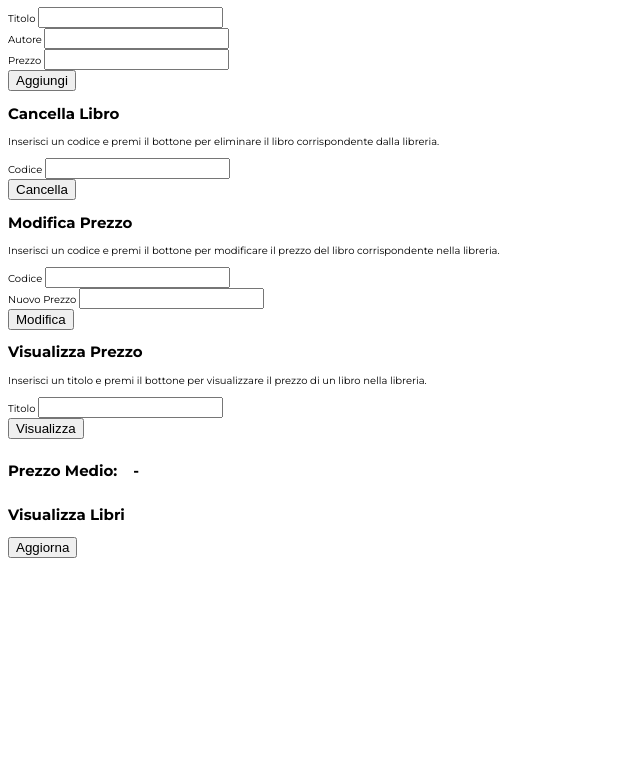
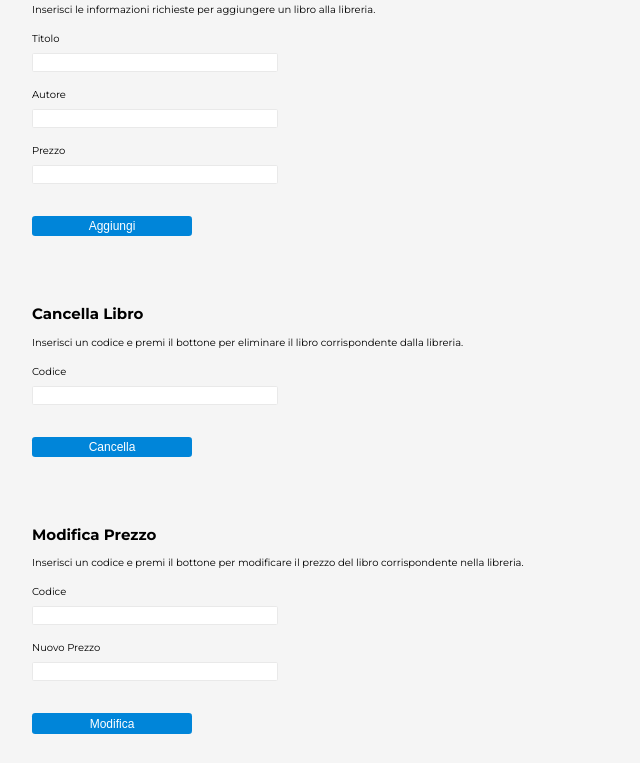
Before and after one commit to therealgabryx/Library-App--Basic, a plain HTML site: page index.html in a window 1280 px wide. Shown: the part 98-861 px from the top of the page, without its empty margins (0-640 px from the left). Before the commit the page ends 800 px from the top, so only its background shows below. Drawn offline with Linux system fonts and the light colour scheme.

Commit message:
basic styling added

```diff
--- a/index.html
+++ b/index.html
@@ -4,7 +4,7 @@
     <meta charset="UTF-8">
     <meta name="viewport" content="width=device-width, initial-scale=1.0">
     <title>Library App - Basic</title>
-    <link href="https://fonts.googleapis.com/css2?family=Montserrat:wght@400;500;600;700&display=swap" rel="stylesheet">
+    <link href="https://fonts.googleapis.com/css2?family=Montserrat:wght@200;300;400;500;600;700&display=swap" rel="stylesheet">
     <link rel="stylesheet" href="./styles/styles.css">
     <script src="./js/app.js"></script>
 </head>
@@ -28,7 +28,7 @@
                 <input type="number" id="aggiungiPrezzo">
             </div>
             <div>
-                <button type="submit" onclick="aggiungiUnLibro()">Aggiungi</button>
+                <button type="submit" onclick="aggiungiUnLibro()"><span>Aggiungi</span></button>
             </div>
             <div>
                 <p id="aggFeedback"></p>
@@ -45,7 +45,7 @@
                 <input type="text" id="eliminaCodice">
             </div>
             <div>
-                <button type="submit" onclick="eliminaLibro()">Cancella</button>
+                <button type="submit" onclick="eliminaLibro()"><span>Cancella</span></button>
             </div>
             <div>
                 <p id="delFeedback"></p>
@@ -66,7 +66,7 @@
                 <input type="number" id="nuovoPrezzo">
             </div>
             <div>
-                <button type="submit" onclick="cambiaPrezzo()">Modifica</button>
+                <button type="submit" onclick="cambiaPrezzo()"><span>Modifica</span></button>
             </div>
             <div>
                 <p id="modFeedback"></p>
@@ -83,7 +83,7 @@
                 <input type="text" id="vediTitolo">
             </div>
             <div>
-                <button type="submit" onclick="visualizzaPrezzoDaTitolo()">Visualizza</button>
+                <button type="submit" onclick="visualizzaPrezzoDaTitolo()"><span>Visualizza</span></button>
             </div>
             <div>
                 <p id="viewFeedback"></p>
@@ -97,7 +97,7 @@
 
     <div class="visualizzaLibri">
         <h2>Visualizza Libri</h2>
-        <button onclick="aggiornaLibri()">Aggiorna</button>
+        <button onclick="aggiornaLibri()"><span>Aggiorna</span></button>
         <div id="visualizzaLibri"></div>
     </div>
 
--- a/styles/styles.css
+++ b/styles/styles.css
@@ -1,6 +1,35 @@
 body {
     font-family: 'Montserrat', sans-serif;
     font-size: 62.5%;
+    margin: 2rem;
+    background-color: whitesmoke;
+}
+
+button {
+    background-color: #0085d9;
+    border: none;
+    color: white;
+    padding: 0.2rem;
+    width: 50%;
+    min-width: 5rem;
+    max-width: 10rem;
+    border-radius: 0.2rem;
+    margin: 1rem 0;
+    display: flex;
+    flex-direction: row;
+    align-items: center;
+    justify-content: center;
+}
+
+button span {
+    font-size: 0.75rem;
+}
+
+input {
+    border: 1px solid rgb(233, 233, 233);
+    border-radius: 0.1rem;
+    min-width: 5rem;
+    max-width: 15rem;
 }
 
 .libro {
@@ -27,3 +56,17 @@ body {
     margin-left: 1rem;
 
 }
+
+div form div {
+    margin: 1rem 0;
+    /* background-color: aquamarine; */
+    display: flex;
+    justify-content: center;
+    flex-direction: column;
+    max-width: 25rem;
+}
+
+div form div label {
+    display: inline-block;
+    margin-bottom: 0.5rem;
+}
```
